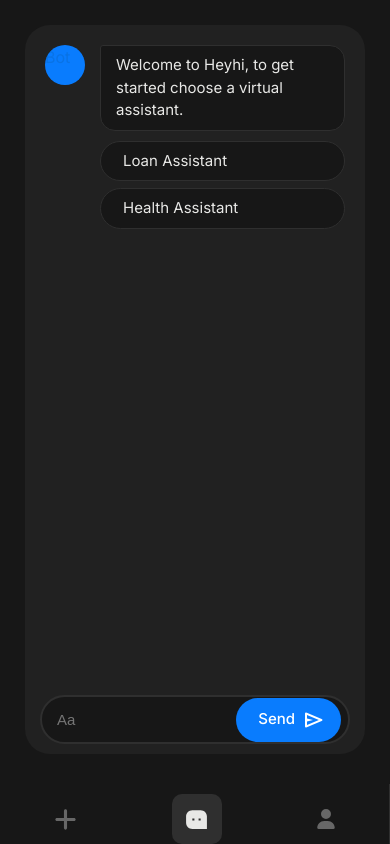
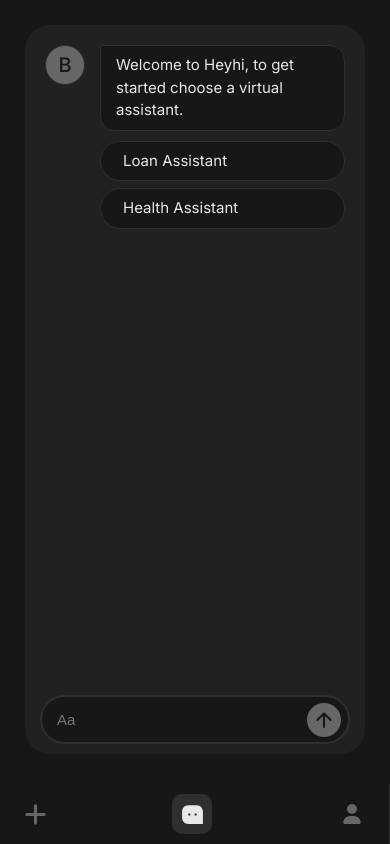
Before and after one commit to Shonned/Heyhi, a React (Vite) app in the folder frontend/: page / in a window 390 px wide. Built offline with nearby package versions, Linux system fonts and the light colour scheme; no server answers; what ldrs would draw is missing.

Commit message:
fix responsive & design

```diff
--- a/frontend/src/components/ChatBot/ChooseAssistant.jsx
+++ b/frontend/src/components/ChatBot/ChooseAssistant.jsx
@@ -86,8 +86,8 @@
                     value={request}
                     disabled={true}
                 />
-                <StyledChatbotButton className="button" text="Send" icon="send"
-                                     loading={pendingResponse}/>
+                <StyledChatbotButton className="button icon_only" icon="arrow_upward"
+                                     loading={pendingResponse} disabled={true}/>
             </ChatbotForm>
         </ChatbotContainer>
     );
--- a/frontend/src/components/ChatBot/Message/Message.jsx
+++ b/frontend/src/components/ChatBot/Message/Message.jsx
@@ -18,7 +18,7 @@
 
     return (
         <Message className="message message-bot animate__animated animate__fadeInUp">
-            <User>Bot</User>
+            <User>B</User>
             <ContentFlex>
                 <Content className={getContentClassName(props.content)}>{props.content}</Content>
                 {props.options && (
@@ -45,7 +45,7 @@
 const MessageUser = (props) => {
     return (
         <Message className="message message-user animate__animated animate__fadeInUp">
-            <User>You</User>
+            <User>Y</User>
             <ContentFlex>
                 <Content className={getContentClassName(props.content)}>{props.content}</Content>
             </ContentFlex>
--- a/frontend/src/components/ChatBot/Message/Message.styles.js
+++ b/frontend/src/components/ChatBot/Message/Message.styles.js
@@ -12,10 +12,17 @@
 `;
 
 export const User = styled.div`
+  display: flex;
+  align-items: center;
+  justify-content: center;
   min-width: 40px;
   height: 40px;
   border-radius: 50%;
-  background: var(--primary-color);
+  background: var(--light-grey-color);
+  border: 1px solid var(--grey-color);
+  color: var(--background-color);
+  font-size: 20px;
+  font-weight: 500;
 `;
 
 export const Content = styled.div`
--- a/frontend/src/components/History/History.styles.js
+++ b/frontend/src/components/History/History.styles.js
@@ -26,6 +26,8 @@
     left: 0;
     width: 100%;
     padding: 15px;
+    background: var(--background-color);
+    z-index: 2;
 `;
 
 export const SearchBar = styled.div`
@@ -34,7 +36,7 @@
 
 export const HistoryMessages = styled.div`
     height: 100%;
-    padding: 15px;
+    padding: 25px 15px 15px;
     overflow-y: scroll;
 `;
 
--- a/frontend/src/components/Sidebar/Sidebar.styles.js
+++ b/frontend/src/components/Sidebar/Sidebar.styles.js
@@ -44,8 +44,9 @@
 
     @media screen and (max-width: 400px) {
         flex-direction: row;
-        justify-content: space-around;
+        justify-content: space-between;
         width: 100%;
+        padding: 0 15px;
     }
 `;
 
@@ -109,6 +110,13 @@
             transform: scale(.9);
         }
     }
+
+    @media screen and (max-width: 400px) {
+        margin-top: 0;
+        height: 40px;
+        width: 40px;
+        background: transparent;
+    }
 `;
 
 export const StyledSidebarLink = styled.a`
--- a/frontend/src/components/Utils/Modal/Modal.styles.js
+++ b/frontend/src/components/Utils/Modal/Modal.styles.js
@@ -25,6 +25,12 @@
     border-radius: 15px;
     animation-duration: 350ms;
     overflow: hidden;
+
+    @media screen and (max-width: 450px) {
+        height: 100%;
+        width: 100%;
+        border-radius: 0;
+    }
 `;
 
 export const AnimatedModalContainer = styled(ModalContainer)`
```
